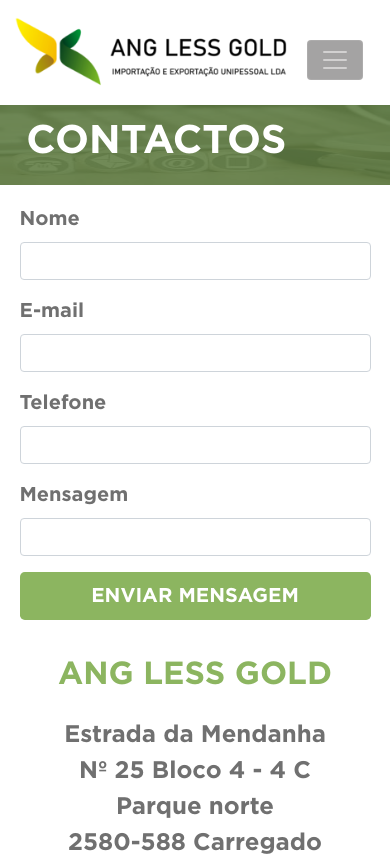
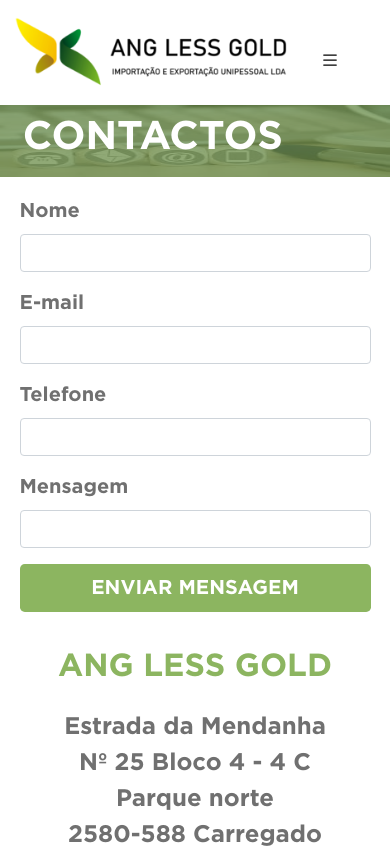
Before and after one commit to uByte2020/Ang-lessGold, a Vue app: page /Contacto in a window 390 px wide. Shown: the top 856 px of the page. Built offline with nearby package versions, Linux system fonts and the light colour scheme.

Commit message:
Margem na Imagem|Navbar

```diff
--- a/src/components/Contacto/Map.vue
+++ b/src/components/Contacto/Map.vue
@@ -1,17 +1,5 @@
 <template>
   <div id="Map">
-    <div>
-      <h2>Search and add a pin</h2>
-      <label>
-        <gmap-autocomplete
-          @place_changed="setPlace">
-        </gmap-autocomplete>
-        <button @click="addMarker">Add</button>
-      </label>
-      <br/>
-
-    </div>
-    <br>
     <gmap-map
       :center="center"
       :zoom="16"
--- a/src/components/Navbar.vue
+++ b/src/components/Navbar.vue
@@ -1,13 +1,13 @@
 <template>
   <div>
-      <!-- :style="{ position: position }" -->
+    <!-- :style="{ position: position }" -->
     <b-navbar
       class="mt-0"
       toggleable="lg"
       type="dark"
       :variant="BackgroundClick ? 'dark' : 'transparent'"
     >
-    <!-- backgroundColor -->
+      <!-- backgroundColor -->
       <b-navbar-brand class="p-1 ml-5">
         <img src="../assets/imgs/LogoImg2.png" alt="logo" class="img"
       /></b-navbar-brand>
@@ -16,6 +16,10 @@
         target="nav-collapse"
         @click="toggleBackgroundClick"
         class="Marg"
+      >
+        <template #default="{ expanded }">
+          <b-icon v-if="expanded" icon="x" font-scale="1"></b-icon>
+          <b-icon v-else icon="list" font-scale="1"></b-icon> </template
       ></b-navbar-toggle>
 
       <b-collapse id="nav-collapse" is-nav>
--- a/src/components/NavbarPrinc.vue
+++ b/src/components/NavbarPrinc.vue
@@ -1,6 +1,6 @@
 <template>
   <div>
-      <!-- :style="{ position: position }" -->
+    <!-- :style="{ position: position }" -->
     <b-navbar
       class="mt-0"
       toggleable="lg"
@@ -15,6 +15,10 @@
         target="nav-collapse"
         @click="toggleBackgroundClick"
         class="Marg"
+      >
+        <template #default="{ expanded }">
+          <b-icon v-if="expanded" icon="x" font-scale="1"></b-icon>
+          <b-icon v-else icon="list" font-scale="1"></b-icon> </template
       ></b-navbar-toggle>
 
       <b-collapse id="nav-collapse" is-nav>
@@ -84,7 +88,7 @@
 
   /* background-color: transparent !important; */
 }
-a{
+a {
   font-size: 25px !important;
 }
 .navbar-dark .navbar-nav .nav-link {
@@ -94,30 +98,16 @@
   font-size: 20px;
 }
 .img {
-  margin-left: 10% ;
+  margin-left: 10%;
 }
 
-@media only screen and (min-width: 1680px) {
-  .img {
-    margin-left: 80%;
-    -moz-margin-left: 80%;
-    -ms-margin-left: 80%;
-    -webkit-margin-left: 80%;
-    height: 50%;
-    -moz-height: 50%;
-    -ms-height: 50%;
-    -webkit-height: 50%;
-    width: 90%;
-    -moz-width: 90%;
-    -ms-width: 90%;
-    -webkit-width: 90%;
+@media only screen and (max-width: 600px) {
+  button,
+  .navbar-toggle,
+  .Marg,
+  .collapse {
+    color: black !important;
   }
-}
-@media only screen and (max-width: 600px) {
-  button, .navbar-toggle, .Marg, .collapse{
-  color:black!important;
-  background-color: black;
-}
   .navbar {
     position: absolute;
     -moz-position: absolute;
@@ -160,10 +150,12 @@
   }
 }
 @media only screen and (max-width: 790px) {
-  button, .navbar-toggle, .Marg, .collapse{
-  color:black!important;
-  background-color: rgba(75, 74, 74, 0.507);
-}
+  button,
+  .navbar-toggle,
+  .Marg,
+  .collapse {
+    color: black !important;
+  }
   .img {
     margin-left: -50%;
     -moz-margin-left: -50%;
--- a/src/views/Contacto.vue
+++ b/src/views/Contacto.vue
@@ -107,10 +107,10 @@
   -moz-color: #fff;
   -ms-color: #fff;
   -webkit-color: #fff;
-  padding: 3%;
-  -moz-padding: 3%;
-  -ms-padding: 3%;
-  -webkit-padding: 3%;
+  padding: 2%;
+  -moz-padding: 2%;
+  -ms-padding: 2%;
+  -webkit-padding: 2%;
   font-family: "Gotham";
   -moz-font-family: "Gotham";
   -ms-font-family: "Gotham";
@@ -166,10 +166,10 @@
   -moz-z-index: -1;
   -ms-z-index: -1;
   -webkit-z-index: -1;
-  filter: grayscale(60%) brightness(30%) !important;
-  -moz-filter: grayscale(60%) brightness(30%) !important;
-  -ms-filter: grayscale(60%) brightness(30%) !important;
-  -webkit-filter: grayscale(60%) brightness(30%) !important;
+  filter: grayscale(40%) brightness(60%) !important;
+  -moz-filter: grayscale(40%) brightness(60%) !important;
+  -ms-filter: grayscale(40%) brightness(60%) !important;
+  -webkit-filter: grayscale(40%) brightness(60%) !important;
 }
 label {
   font-size: 20px;
```
Also changed, not shown: src/main.js (+4 -3 lines).
